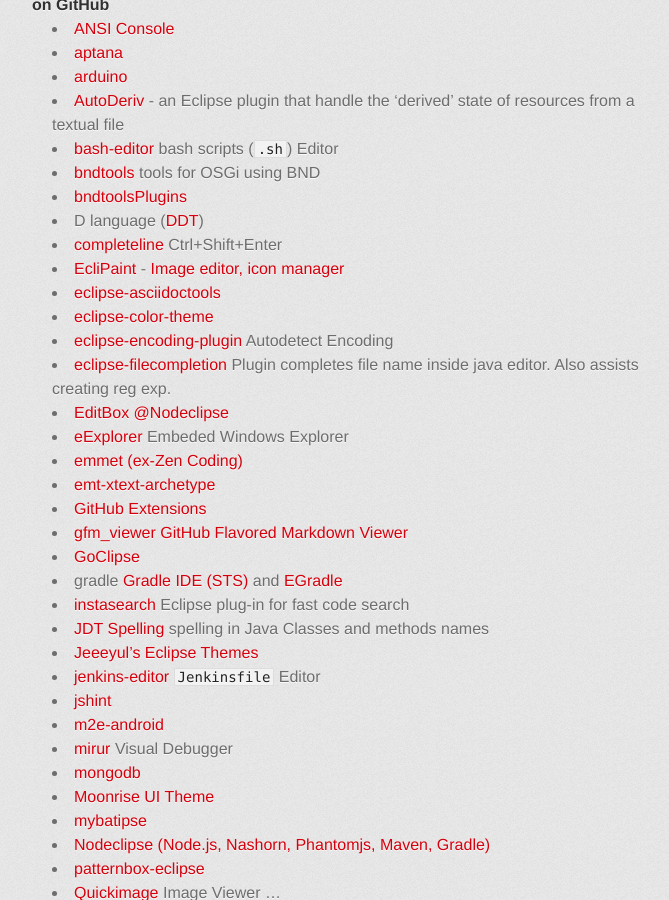
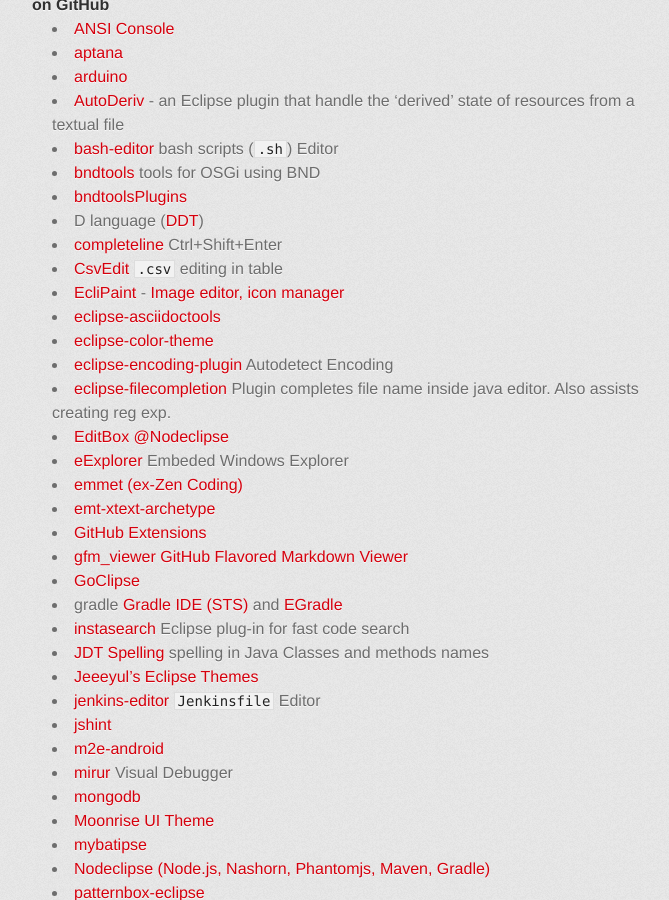
Before and after one commit to with-Eclipse/with-eclipse.github.io, a Jekyll site: the page built from index.md, in a window 1280 px wide and 900 px high, scrolled down 2179 px. Shown: the whole window, without its empty margins (298-967 px from the left). Built offline with Jekyll 4.4.1, drawn with Linux system fonts in a browser that asks for light colours; Markdown is read by kramdown in place of the engine named in the settings; comment, search, counter and statistics services are not loaded.

Commit message:
CevEdit ref https://github.com/Mathieuu/CsvEdit/pull/6

```diff
--- a/index.md
+++ b/index.md
@@ -104,6 +104,7 @@ Just use code snippet below:
 - [bndtoolsPlugins](https://github.com/fhuberts/bndtoolsPlugins)
 - D language ([DDT](https://github.com/bruno-medeiros/DDT))
 - [completeline](https://github.com/henri5/completeline) <kbd>Ctrl+Shift+Enter</kbd>
+- [CsvEdit](https://github.com/Mathieuu/CsvEdit) `.csv` editing in table
 - [EcliPaint](https://github.com/jabiercoding/eclipaint) - [Image editor, icon manager](https://github.com/jabiercoding/eclipaint/wiki)
 - [eclipse-asciidoctools](https://github.com/awltech/eclipse-asciidoctools)
 - [eclipse-color-theme](https://github.com/eclipse-color-theme/eclipse-color-theme)
```
